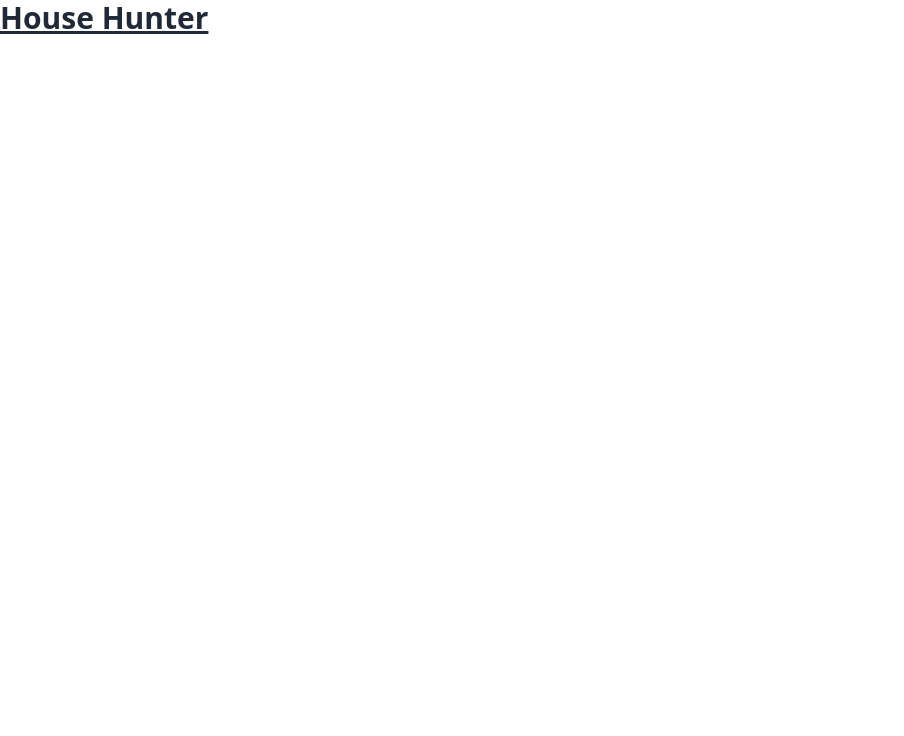
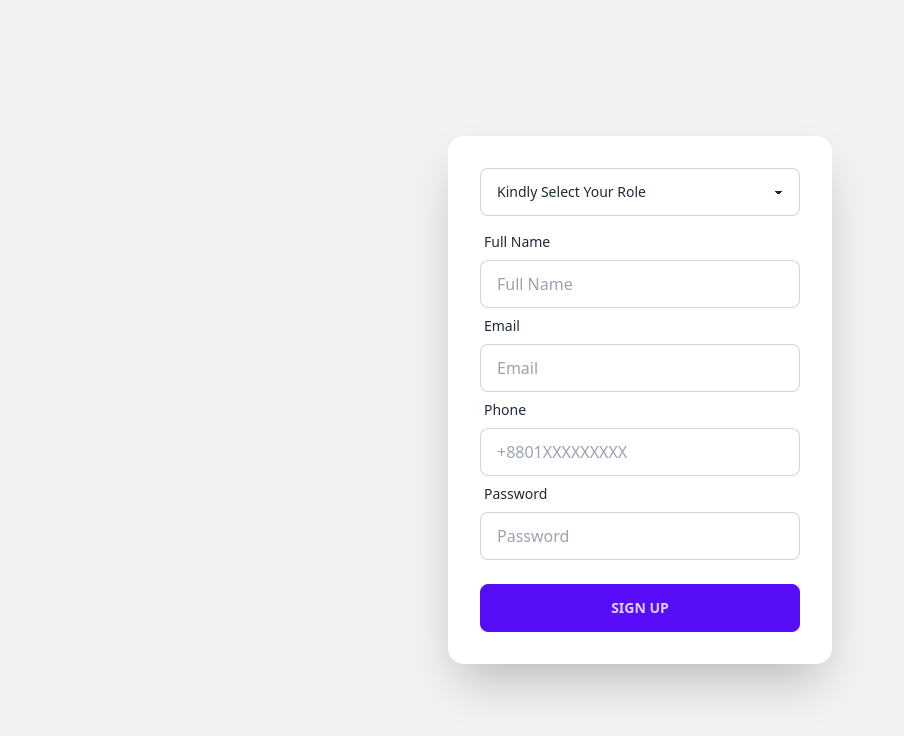
Before and after one commit to sayonUsman/house-hunter, a React (Vite) app: page / in a window 1280 px wide. Shown: the top 736 px of the page, without its empty margins (0-904 px from the left). Built offline with nearby package versions, Linux system fonts and the light colour scheme.

Commit message:
Sign up page has been added

```diff
--- a/package.json
+++ b/package.json
@@ -14,6 +14,7 @@
     "match-sorter": "^6.3.1",
     "react": "^18.2.0",
     "react-dom": "^18.2.0",
+    "react-hook-form": "^7.45.2",
     "react-router-dom": "^6.14.1",
     "sort-by": "^1.2.0"
   },
--- a/src/main.jsx
+++ b/src/main.jsx
@@ -1,9 +1,10 @@
 import React from "react";
 import ReactDOM from "react-dom/client";
 import "./index.css";
+import SignUp from "./pages/SignUp/SignUp";
 
 ReactDOM.createRoot(document.getElementById("root")).render(
   <React.StrictMode>
-    <h1 className="text-3xl font-bold underline">House Hunter</h1>
+    <SignUp></SignUp>
   </React.StrictMode>
 );
--- /dev/null
+++ b/src/pages/SignUp/SignUp.jsx
@@ -0,0 +1,162 @@
+import { useState } from "react";
+import { useForm } from "react-hook-form";
+
+const SignUp = () => {
+  const [role, setRole] = useState("");
+  const [errorMessage, setErrorMessage] = useState("");
+
+  const {
+    register,
+    handleSubmit,
+    formState: { errors },
+  } = useForm();
+
+  const manageRole = (event) => {
+    setRole(`${event.target.value}`);
+  };
+
+  const onSubmit = (newUserData) => {
+    setErrorMessage("");
+    if (role === "") {
+      setErrorMessage("Please Select Your Role");
+      return;
+    }
+
+    console.log(newUserData, role);
+  };
+
+  return (
+    <div className="hero min-h-screen bg-base-200">
+      <div className="hero-content flex-col lg:flex-row-reverse">
+        <div className="card flex-shrink-0 w-72 sm:w-96 shadow-2xl bg-base-100">
+          <div className="card-body">
+            <select
+              onChange={(event) => manageRole(event)}
+              className="select select-bordered w-full"
+              required
+            >
+              <option disabled selected>
+                Kindly Select Your Role
+              </option>
+              <option value="House Owner">House Owner</option>
+              <option value="House Renter">House Renter</option>
+            </select>
+
+            <form onSubmit={handleSubmit(onSubmit)}>
+              <div className="form-control">
+                <label className="label">
+                  <span className="label-text">Full Name</span>
+                </label>
+
+                <input
+                  type="text"
+                  placeholder="Full Name"
+                  className="input input-bordered"
+                  {...register("name", { required: true })}
+                />
+
+                {errors.name && (
+                  <span className="text-red-500 pt-1 pl-1">
+                    Full Name is required.
+                  </span>
+                )}
+              </div>
+
+              <div className="form-control">
+                <label className="label">
+                  <span className="label-text">Email</span>
+                </label>
+
+                <input
+                  type="email"
+                  placeholder="Email"
+                  className="input input-bordered"
+                  {...register("email", { required: true })}
+                />
+
+                {errors.email && (
+                  <span className="text-red-500 pt-1 pl-1">
+                    Email is required.
+                  </span>
+                )}
+              </div>
+
+              <div className="form-control">
+                <label className="label">
+                  <span className="label-text">Phone</span>
+                </label>
+
+                <input
+                  type="tel"
+                  placeholder="+8801XXXXXXXXX"
+                  className="input input-bordered"
+                  {...register("phone", {
+                    required: true,
+                    pattern: /[+]{1}[8]{2}[0]{1}[1]{1}[0-9]{9}/,
+                  })}
+                />
+
+                {errors.phone?.type === "required" && (
+                  <span className="text-red-500 pt-1 pl-1">
+                    Phone number is required.
+                  </span>
+                )}
+
+                {errors.phone?.type === "pattern" && (
+                  <span className="text-red-500 pt-1 pl-1">
+                    Only Bangladeshi phone numbers are allowed.
+                  </span>
+                )}
+              </div>
+
+              <div className="form-control">
+                <label className="label">
+                  <span className="label-text">Password</span>
+                </label>
+
+                <input
+                  type="password"
+                  placeholder="Password"
+                  className="input input-bordered"
+                  {...register("password", { required: true, minLength: 6 })}
+                />
+
+                {errors.password?.type === "required" && (
+                  <span className="text-red-500 pt-1 pl-1">
+                    Password is required.
+                  </span>
+                )}
+
+                {errors.password?.type === "minLength" && (
+                  <span className="text-red-500 pt-1 pl-1">
+                    Password must be six characters.
+                  </span>
+                )}
+              </div>
+
+              <div className="form-control mt-6">
+                <input
+                  type="submit"
+                  value="Sign Up"
+                  className="btn btn-primary"
+                />
+              </div>
+            </form>
+          </div>
+        </div>
+      </div>
+
+      {errorMessage && (
+        <div className="toast toast-end">
+          <div className="alert alert-error">
+            <div>
+              <span>{errorMessage}</span>
+            </div>
+          </div>
+        </div>
+      )}
+    </div>
+  );
+};
+
+export default SignUp;
```
Also changed, not shown: 1 other file (tests, documents, lock files or other folders).
